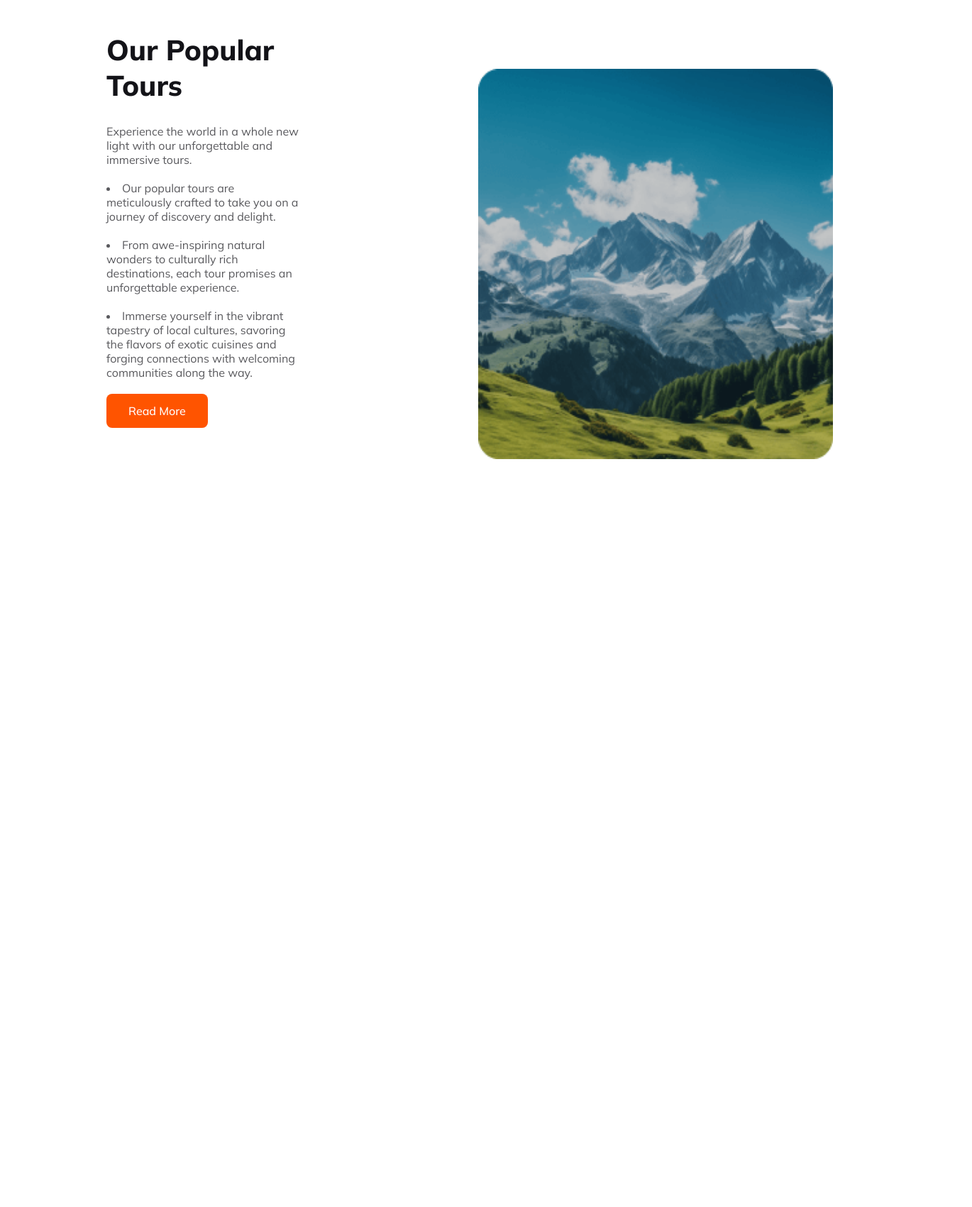
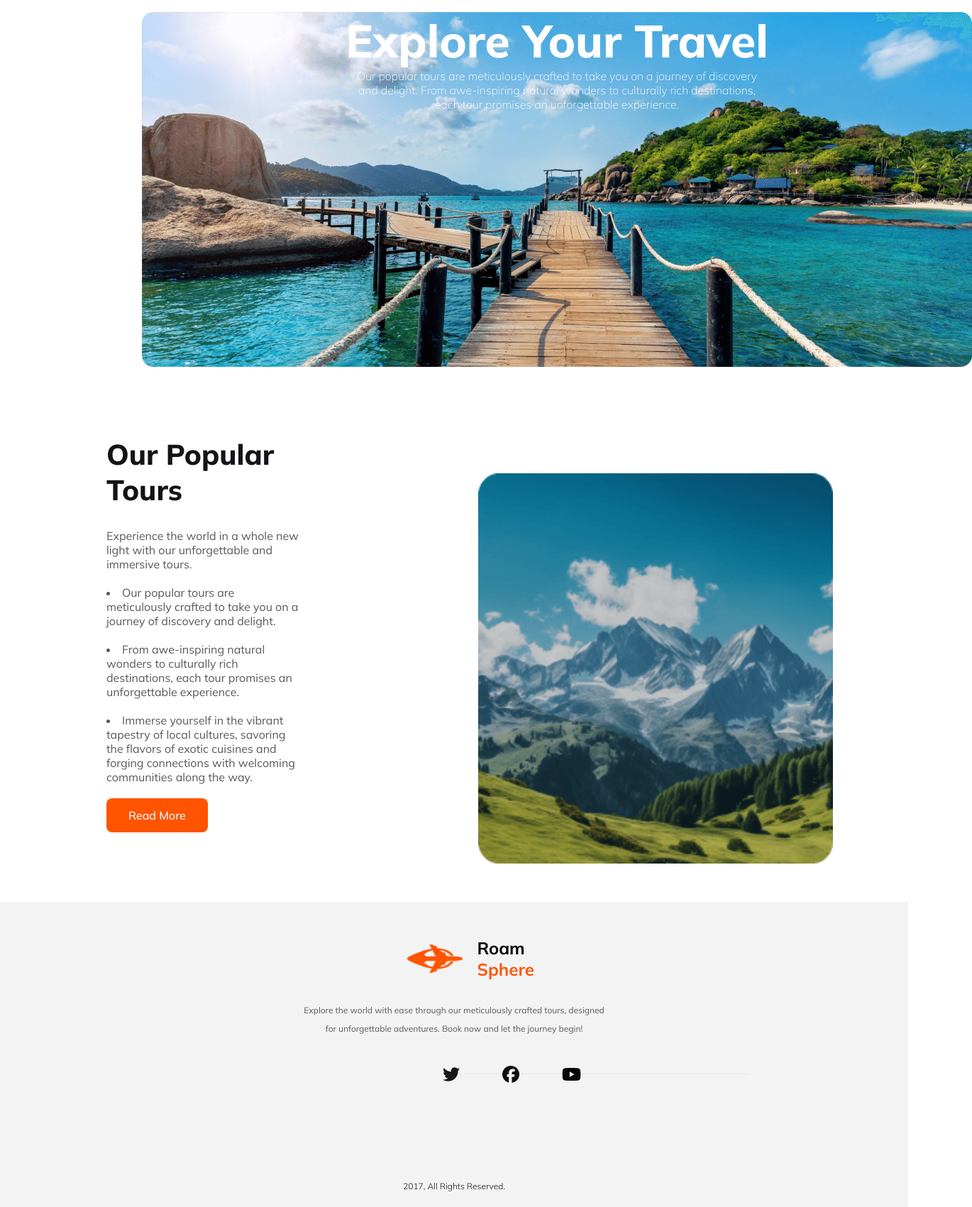
Before and after one commit to TaniaHafsa/roamsphere-website, a plain HTML site: page index.html in a window 1280 px wide. Shown: the part 93-1794 px from the top of the page at 71% size, 1370 px wide, since content can reach past the window. Before the commit the page ends 800 px from the top, so only its background shows below. Drawn offline with Linux system fonts and the light colour scheme.

Commit message:
added footer section

```diff
--- a/index.html
+++ b/index.html
@@ -38,6 +38,17 @@
       </div>
     </nav>
 
+    <!-- banner section starts-->
+
+    <section class="banner">
+
+      <h1 class="banner-title">Explore Your Travel</h1>
+      <p class="banner-paragraph">
+        Our popular tours are meticulously crafted to take you on a journey of discovery<br> and delight. From
+        awe-inspiring natural wonders to culturally rich destinations,<br> each tour promises an unforgettable
+        experience.</p>
+    </section>
+
     <!-- Our Popular Tours section starts-->
 
     <section class="instantly">
@@ -73,6 +84,33 @@
 
 
 
+  <!-- footer section starts-->
+
+
+  <footer class="footer-section">
+    <div class="footer">
+      <div class="logo-travel">
+        <img src="./Images/Group 40071 (2).png" alt="">
+        <h2 class="logo-title">Roam <span class="text-orange-style">Sphere</span></h2>
+      </div>
+      <div class="footer-about">
+        <p>Explore the world with ease through our meticulously crafted tours, designed <br>for unforgettable
+          adventures. Book now and let the journey begin!</p>
+      </div>
+      <div class="icon">
+        <i class="fa-brands fa-twitter fa-xl" style="color: #191818;"></i>
+        <i class="fa-brands fa-facebook fa-xl" style="color: #0f0e0e;"></i>
+        <i class="fa-brands fa-youtube fa-xl" style="color: #070707;"></i>
+      </div>
+
+      <div class="para">
+        <p class="text-light-grey pa">2017, All Rights Reserved.</p>
+      </div>
+    </div>
+
+  </footer>
+
 </body>
+<script src="https://kit.fontawesome.com/18c49409e1.js" crossorigin="anonymous"></script>
 
 </html>
--- a/styles/responsive.css
+++ b/styles/responsive.css
@@ -67,5 +67,47 @@
     bottom: 160px;
   }
 
+  /* footer */
 
+
+
+  .footer-section {
+    width: 1260px;
+    height: 880px;
+    background-color: rgba(19, 19, 24, 0.05);
+  }
+
+  .footer>.logo-travel {
+    padding-top: 150px;
+    margin-left: 420px;
+    margin-bottom: 45px;
+    justify-content: center;
+  }
+
+  .footer {
+    width: 100%;
+    height: 100%;
+    margin: 0 auto;
+
+  }
+
+  .footer-about {
+    padding: 0px 70px;
+    display: grid;
+    grid-template-columns: repeat(3, 1fr);
+    margin: 20px 0px 20px 200px;
+
+  }
+
+  .icon {
+    margin-top: 100px;
+    margin-left: 500px;
+    gap: 60px;
+
+  }
+
+  .para {
+    width: 35%;
+    margin-left: 400px;
+  }
 }
--- a/styles/styles.css
+++ b/styles/styles.css
@@ -123,3 +123,104 @@ nav {
   border-radius: 8px;
   background: #FF5400;
 }
+
+
+/* banner section starts */
+
+.banner {
+
+  background-image: url('/Images/Group\ 13\ \(1\)\ \(1\).png');
+  background-position: cover;
+  width: 1170px;
+  height: 500px;
+
+  border-radius: 16px;
+  margin-top: 20px;
+  margin-left: 200px;
+  margin-right: 100px;
+  margin-bottom: 50px;
+
+
+}
+
+.banner-title {
+  color: #FFF;
+  font-size: 64px;
+  font-weight: 800;
+  text-align: center;
+  justify-content: center;
+
+}
+
+.banner-paragraph {
+
+
+  color: #FFF;
+  text-align: center;
+
+  font-weight: 200;
+
+}
+
+
+
+/* footer section starts */
+
+
+.footer-section {
+  margin-top: 50px;
+  width: 100%;
+  height: 430px;
+  background-color: rgba(19, 19, 24, 0.05);
+}
+
+.footer {
+  width: 65%;
+  height: 100%;
+  margin: 0 auto;
+
+}
+
+.footer>.logo-travel {
+  padding-top: 50px;
+  margin-left: 350px;
+  justify-content: center;
+}
+
+.footer-about {
+  margin: 30px;
+  gap: 40px;
+  color: #5A5A5D;
+  text-align: center;
+  font-size: 12px;
+  font-weight: 400;
+  line-height: 26px;
+
+}
+
+.icon {
+  display: flex;
+  margin-top: 50px;
+  margin-left: 400px;
+  gap: 60px;
+  cursor: pointer;
+  background: rgba(19, 19, 24, 0.05);
+}
+
+
+
+.para {
+
+  font-size: .8rem;
+  font-weight: 500;
+  margin-top: 150px;
+  color: #131318;
+  text-align: center;
+  font-size: 12px;
+  font-weight: 300;
+
+}
+
+
+
+/* footer section ends */
```
